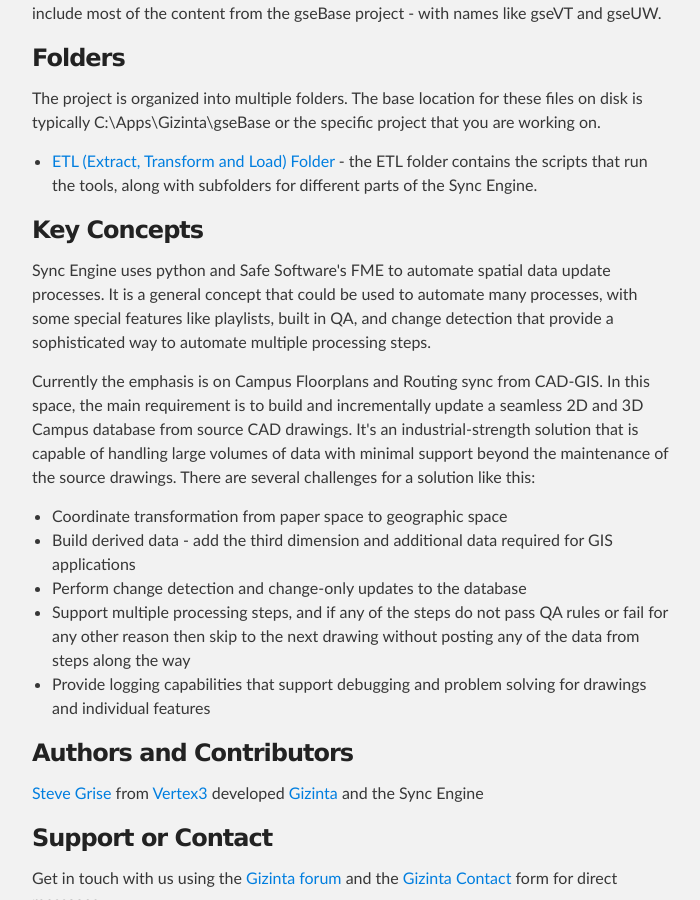
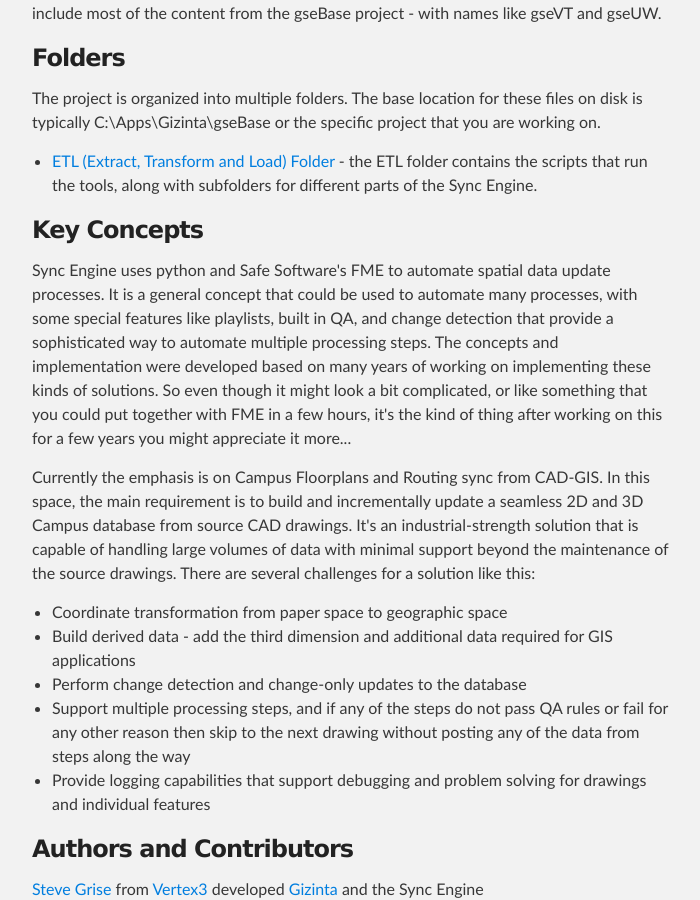
Before and after one commit to Vertex3/gseBase, a Jekyll site: the page built from index.html, in a window 1280 px wide and 900 px high, scrolled down 551 px. Shown: the whole window, without its empty margins (288-988 px from the left). Built offline with Jekyll 4.4.1, drawn with Linux system fonts in a browser that asks for light colours.

Commit message:
add content.

```diff
--- a/index.html
+++ b/index.html
@@ -29,7 +29,7 @@
   <li><a href="{{ site.url }}ETL/index.html">ETL (Extract, Transform and Load) Folder</a> - the ETL folder contains the scripts that run the tools, along with subfolders for different parts of the Sync Engine.</li>
 </ul>
         <h3>Key Concepts</h3>
-        <p>Sync Engine uses python and Safe Software's FME to automate spatial data update processes. It is a general concept that could be used to automate many processes, with some special features like playlists, built in QA, and change detection that provide a sophisticated way to automate multiple processing steps.</p>
+        <p>Sync Engine uses python and Safe Software's FME to automate spatial data update processes. It is a general concept that could be used to automate many processes, with some special features like playlists, built in QA, and change detection that provide a sophisticated way to automate multiple processing steps. The concepts and implementation were developed based on many years of working on implementing these kinds of solutions. So even though it might look a bit complicated, or like something that you could put together with FME in a few hours, it's the kind of thing after working on this for a few years you might appreciate it more...</p>
           <p>Currently the emphasis is on Campus Floorplans and Routing sync from CAD-GIS. In this space, the main requirement is to build and incrementally update a seamless 2D and 3D Campus database from source CAD drawings. It's an industrial-strength solution that is capable of handling large volumes of data with minimal support beyond the maintenance of the source drawings. There are several challenges for a solution like this:</p>
         <ul>
           <li>Coordinate transformation from paper space to geographic space</li>
```
